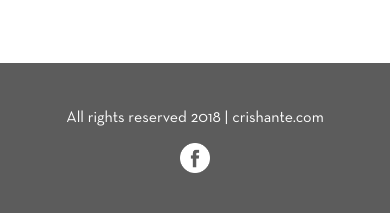
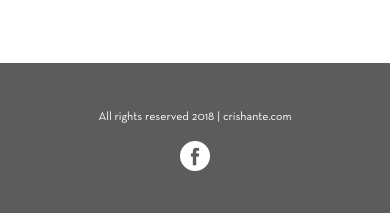
Before and after one commit to archchoa/crishante, a Django app: template templates/base.html in a window 390 px wide. Shown: the part 631-844 px from the top of the page. Run offline with Django 3.2, Linux system fonts and the light colour scheme; the template is opened without the code that fills it, so the values that code supplies are empty; some libraries are stand-ins or nearby versions.

Commit message:
Fix minor design issue

```diff
--- a/templates/base.html
+++ b/templates/base.html
@@ -62,6 +62,9 @@
         height: 30px;
         margin: 0 auto;
       }
+      #mobileLogoContainer {
+        display: none;
+      }
       #mobileLogo {
         height: 50px;
       }
@@ -109,6 +112,10 @@
         }
         .navbar-toggler {
           margin-right: 12px;
+        }
+        .footer span {
+          font-size: 0.75rem;
+          line-height: 48px;
         }
       }
       </style>
```
